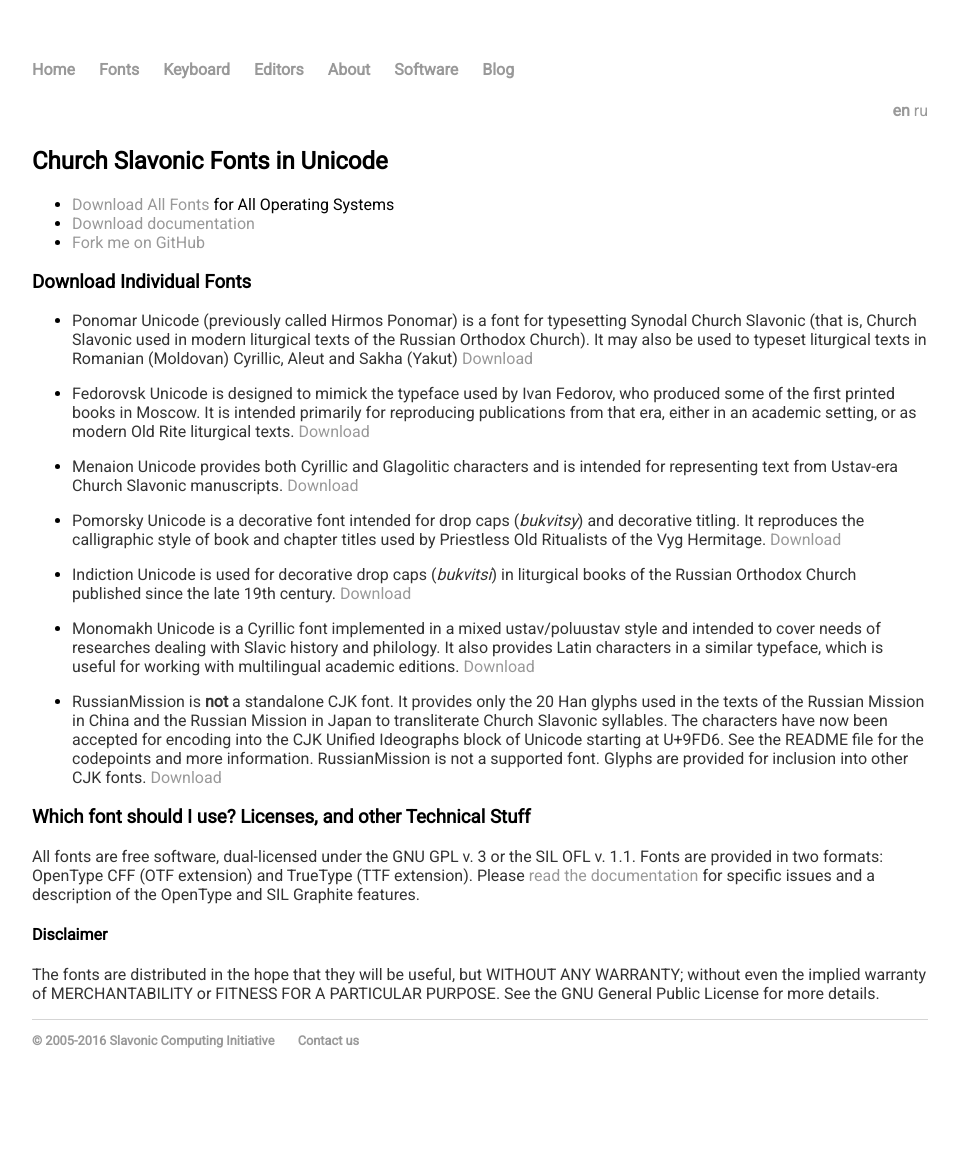
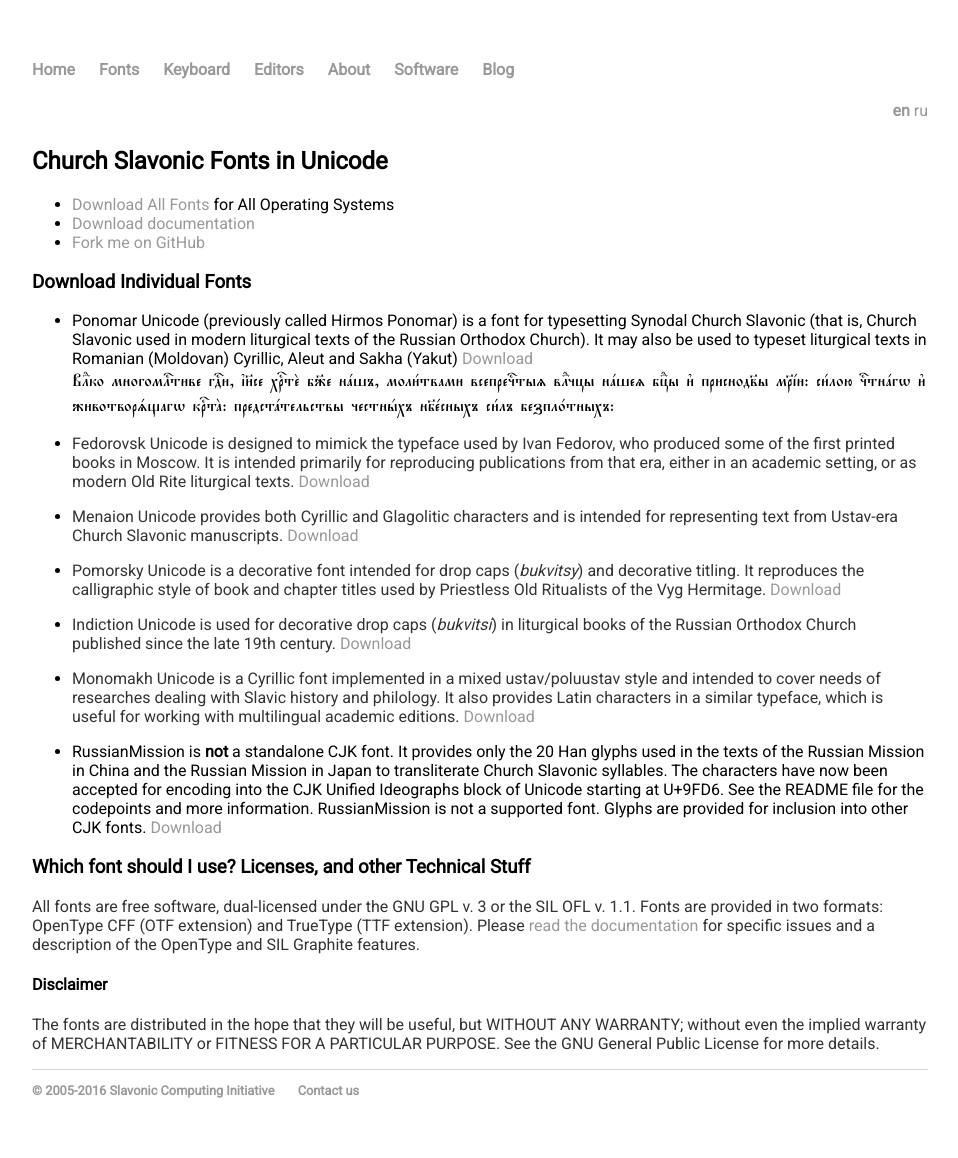
Before and after one commit to slavonic/slavonic.github.io, a Jekyll site: the page built from fonts.md, in a window 1280 px wide. Shown: the whole page, without its empty margins (160-1118 px from the left). Built offline with Jekyll 4.4.1, drawn with Linux system fonts in a browser that asks for light colours; our own code applies the rules of GitHub Pages for plain Markdown files; before the commit the page ends 1108 px from its top, so only the background shows below that.

Commit message:
Update fonts.md

```diff
--- a/fonts.md
+++ b/fonts.md
@@ -16,6 +16,11 @@
   liturgical texts of the Russian Orthodox Church).
   It may also be used to typeset liturgical texts in Romanian (Moldovan) Cyrillic, Aleut and Sakha (Yakut)
   [Download](http://www.ponomar.net/files/PonomarUnicode.zip)
+  <div class="ponomar">
+  Влⷣко многомлⷭ҇тиве гдⷭ҇и, і҆и҃се хрⷭ҇тѐ бж҃е на́шъ, моли́твами всепречⷭ҇тыѧ влⷣчцы на́шеѧ бцⷣы и҆
+  приснодв҃ы мр҃і́и: си́лою чⷭ҇тна́гѡ и҆ животворѧ́щагѡ крⷭ҇та̀:
+  предста́тельствы честны́хъ нб҃е́сныхъ си́лъ безпло́тныхъ:
+  </div>
 
 * Fedorovsk Unicode is designed to mimick the typeface used by Ivan Fedorov, who produced some of the first printed books in Moscow. It is intended
   primarily for reproducing publications from that era, either in an academic setting, or as modern Old Rite liturgical texts.
```
